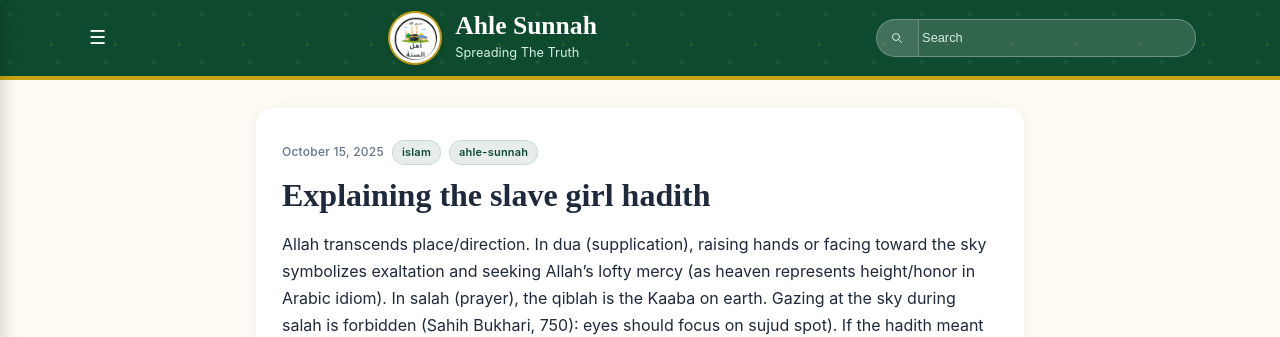
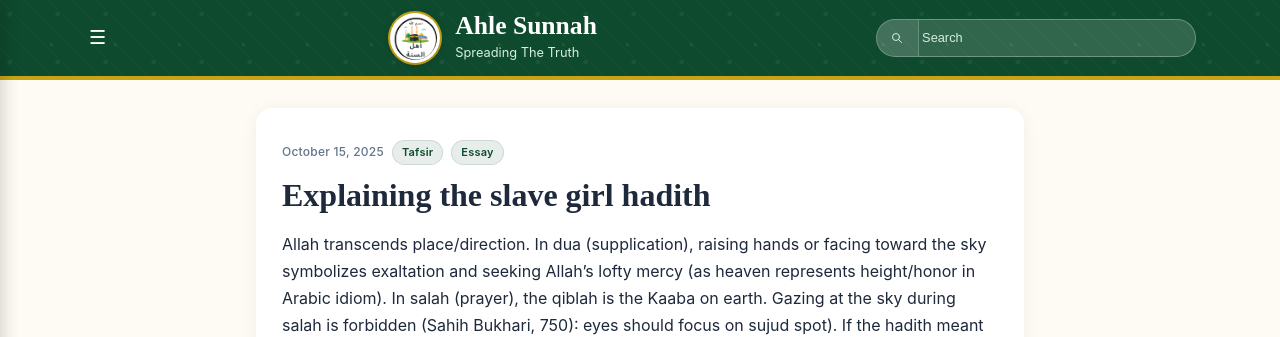
Before and after one commit to Fali17/ahlesunnah, a Jekyll site: the page built from _posts/2025-10-15-explaining-the-slave-girl-hadith.md, in a window 1280 px wide and 1136 px high. Shown: the top 337 px of the window. Built offline with Jekyll 4.4.1, drawn with Linux system fonts in a browser that asks for light colours.

Commit message:
Update 2025-10-15-explaining-the-slave-girl-hadith.md

```diff
--- a/_posts/2025-10-15-explaining-the-slave-girl-hadith.md
+++ b/_posts/2025-10-15-explaining-the-slave-girl-hadith.md
@@ -2,7 +2,7 @@
 layout: post
 title: "Explaining the slave girl hadith"
 date: 2025-10-15 13:35:00 +0000
-tags: [islam, ahle-sunnah]
+tags: [Tafsir,Essay]
 ---
 
 Allah transcends place/direction. In dua (supplication), raising hands or facing toward the sky symbolizes exaltation and seeking Allah's lofty mercy (as heaven represents height/honor in Arabic idiom). In salah (prayer), the qiblah is the Kaaba on earth. Gazing at the sky during salah is forbidden (Sahih Bukhari, 750): eyes should focus on sujud spot). If the hadith meant literal location "above," salah's qiblah would be upward—but it's not, proving "fi al-sama'" is not spatial. This aligns with reason: rituals reflect transcendence, not confinement.
```
